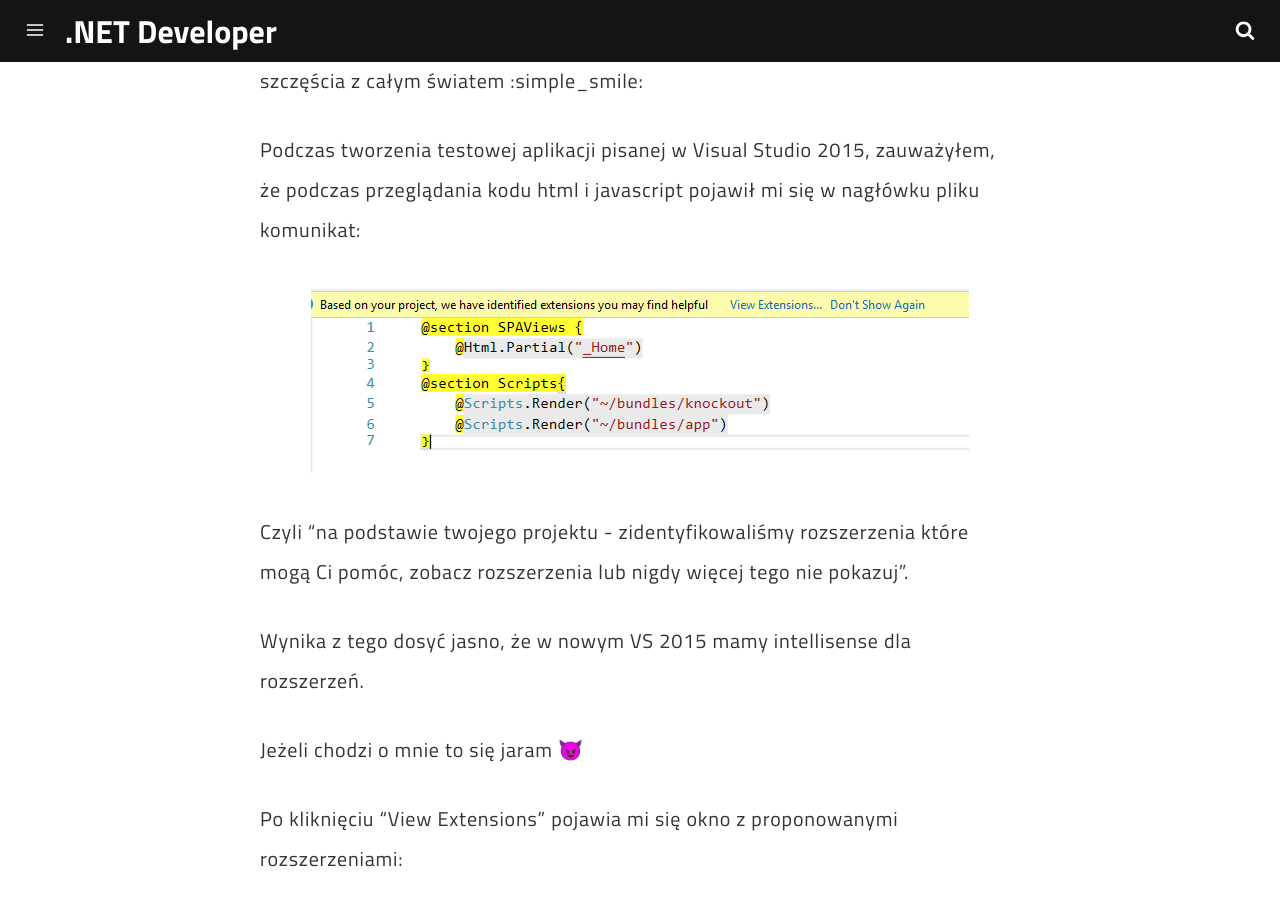
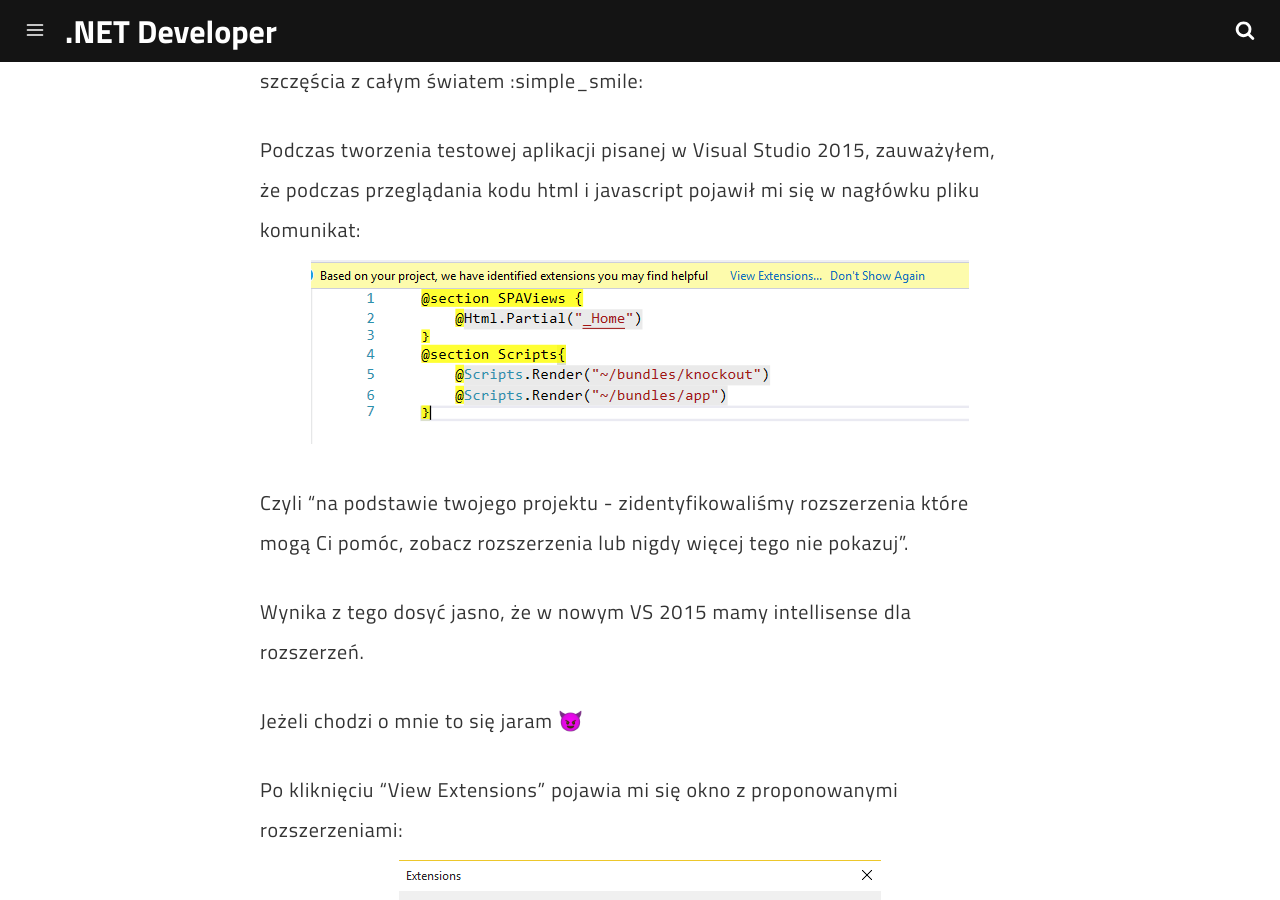
Before and after one commit to asienicki/asienicki.github.io, a Jekyll site: the page built from _posts/2015-12-23-intellisense-rozszerzen.md, in a window 1280 px wide and 900 px high, scrolled down 540 px. Built offline with Jekyll 4.4.1, drawn with Linux system fonts in a browser that asks for light colours; emoji names are drawn with the system emoji font; comment, search, counter and statistics services are not loaded.

Commit message:
Intellisense rozszerzeń

```diff
--- a/_posts/2015-12-23-intellisense-rozszerzen.md
+++ b/_posts/2015-12-23-intellisense-rozszerzen.md
@@ -17,18 +17,17 @@
 
 Podczas tworzenia testowej aplikacji pisanej w Visual Studio 2015,
 zauważyłem, że podczas przeglądania kodu html i javascript pojawił mi się w nagłówku pliku komunikat:
+![komunikat rozszerzenie]({{ site.baseurl}}/assets/images/Przechwytywanie.png)
 
-[![komunikat rozszerzenie]({{ site.baseurl }}/assets/images/Przechwytywanie.png)]({{ site.baseurl }}/assets/images/Przechwytywanie.png)
-
-Czyli "na podstawie twojego projektu - zidentyfikowaliśmy rozszerzenia które mogą Ci pomóc, zobacz rozszerzenia lub nigdy więcej tego nie pokazuj".
+Czyli "na podstawie twojego projektu - zidentyfikowaliśmy rozszerzenia które mogą Ci pomóc,
+zobacz rozszerzenia lub nigdy więcej tego nie pokazuj".
 
 Wynika z tego dosyć jasno, że w nowym VS 2015 mamy intellisense dla rozszerzeń.
 
 Jeżeli chodzi o mnie to się jaram :smiling_imp:
 
 Po kliknięciu "View Extensions" pojawia mi się okno z proponowanymi rozszerzeniami:
-
-[![view-extensions]({{ site.baseurl }}/assets/images/Przechwytywanie1.png)]({{ site.baseurl }}/assets/images/Przechwytywanie1.png)
+![View Extensions]({{ site.baseurl}}/assets/images/Przechwytywanie1.png)
 
 Tak, rozumiem ryzyko, zaznaczam i instaluje. Po instalacji wyskakuje komunikat z pytaniem o ponowne uruchomienie.
 
```
